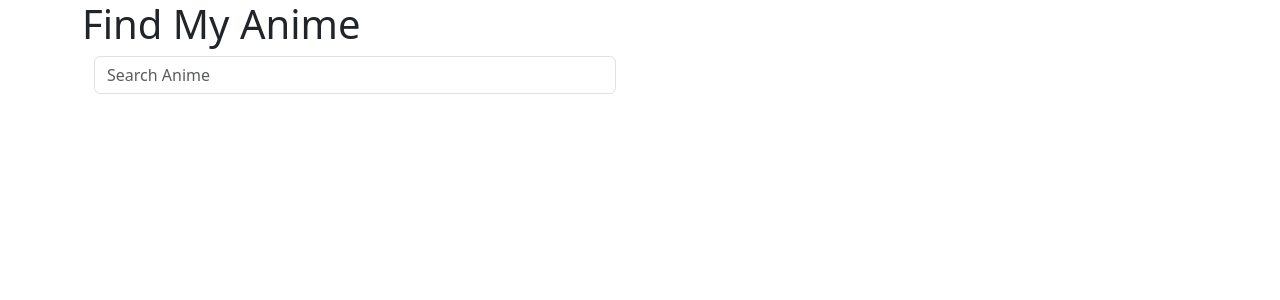
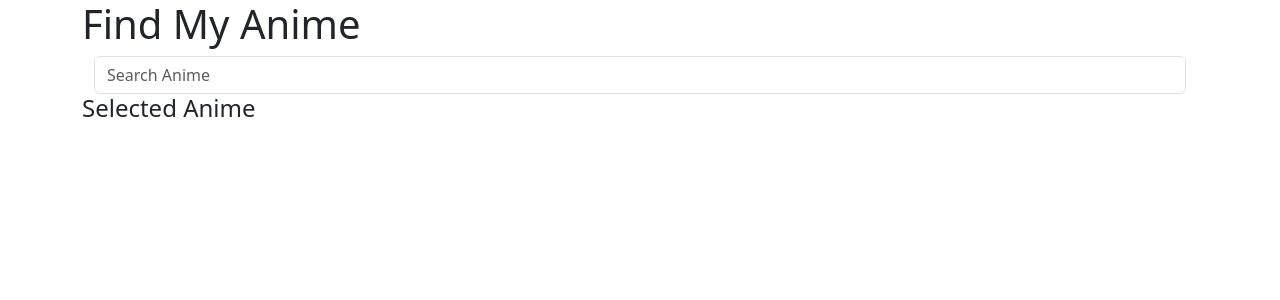
Before and after one commit to danodoms/find-my-anime, a React (Vite) app: page / in a window 1280 px wide. Shown: the top 300 px of the page. Built offline with nearby package versions, Linux system fonts and the light colour scheme.

Commit message:
improved searchresult

```diff
--- a/package.json
+++ b/package.json
@@ -12,11 +12,13 @@
   "dependencies": {
     "@popperjs/core": "^2.11.8",
     "bootstrap": "^5.3.2",
+    "lodash": "^4.17.21",
     "react": "^18.2.0",
     "react-dom": "^18.2.0",
     "react-icons": "^5.0.1"
   },
   "devDependencies": {
+    "@types/lodash": "^4.14.202",
     "@types/react": "^18.2.43",
     "@types/react-dom": "^18.2.17",
     "@typescript-eslint/eslint-plugin": "^6.14.0",
--- a/src/App.tsx
+++ b/src/App.tsx
@@ -10,12 +10,17 @@ function App() {
   return (
     <div className="container">
       <div className="row">
-        <div className="col left-side">
+        <div className="col">
           <h1>Find My Anime</h1>
           <SearchBar setResults={setResults} />
           <SearchResults results={results} />
         </div>
-        <div className="col right-side"></div>
+      </div>
+
+      <div className="row">
+        <div className="col">
+          <h4> Selected Anime </h4>
+        </div>
       </div>
     </div>
   );
--- a/src/components/SearchBar.tsx
+++ b/src/components/SearchBar.tsx
@@ -1,4 +1,5 @@
 import { useState } from "react";
+import { debounce } from "lodash";
 
 function SearchBar({ setResults }: any) {
   // TODO: Add a search bar component that allows users to search for locations.
@@ -16,22 +17,27 @@ function SearchBar({ setResults }: any) {
   //     setResults(results);
   //   };
 
-  const fetchData = async (value: string) => {
+  async function fetchData(value: string): Promise<void> {
     try {
       const response = await fetch(`https://api.jikan.moe/v4/anime?q=${value}`);
       const data = await response.json();
+      console.log("Fetching data...");
 
       setResults(data.data);
     } catch (error) {
       console.error(error);
     }
-  };
+    // console.log(anime);
+  }
 
-  function handleOnChange(value: string): void {
-    setAnime(value);
-    fetchData(value);
-    console.log(anime);
+  function handleOnChange(anime: string): void {
+    setAnime(anime);
+    debouncedRequest(anime);
+    // fetchData(anime);
+    // console.log(anime);
   }
+
+  const debouncedRequest = debounce((anime: string) => fetchData(anime), 300);
 
   return (
     <div className="container">
--- a/src/components/SearchResults.tsx
+++ b/src/components/SearchResults.tsx
@@ -4,15 +4,20 @@ function SearchResults({ results = [] }) {
   }
 
   return (
-    <ul className="list-group">
+    <div className="container">
+      <ul
+        className="list-group"
+        style={{ overflow: "auto", maxHeight: "50vh", display: "float" }}
+      >
         {results.map((result: any, id: any) => {
           return (
             <li className="list-group-item" key={id}>
-            {result.title_english}
+              {result.title}
             </li>
           );
         })}
       </ul>
+    </div>
   );
 }
 
```
Also changed, not shown: 1 other file (tests, documents, lock files or other folders). Lines whose indentation alone changed are shown as unchanged.
